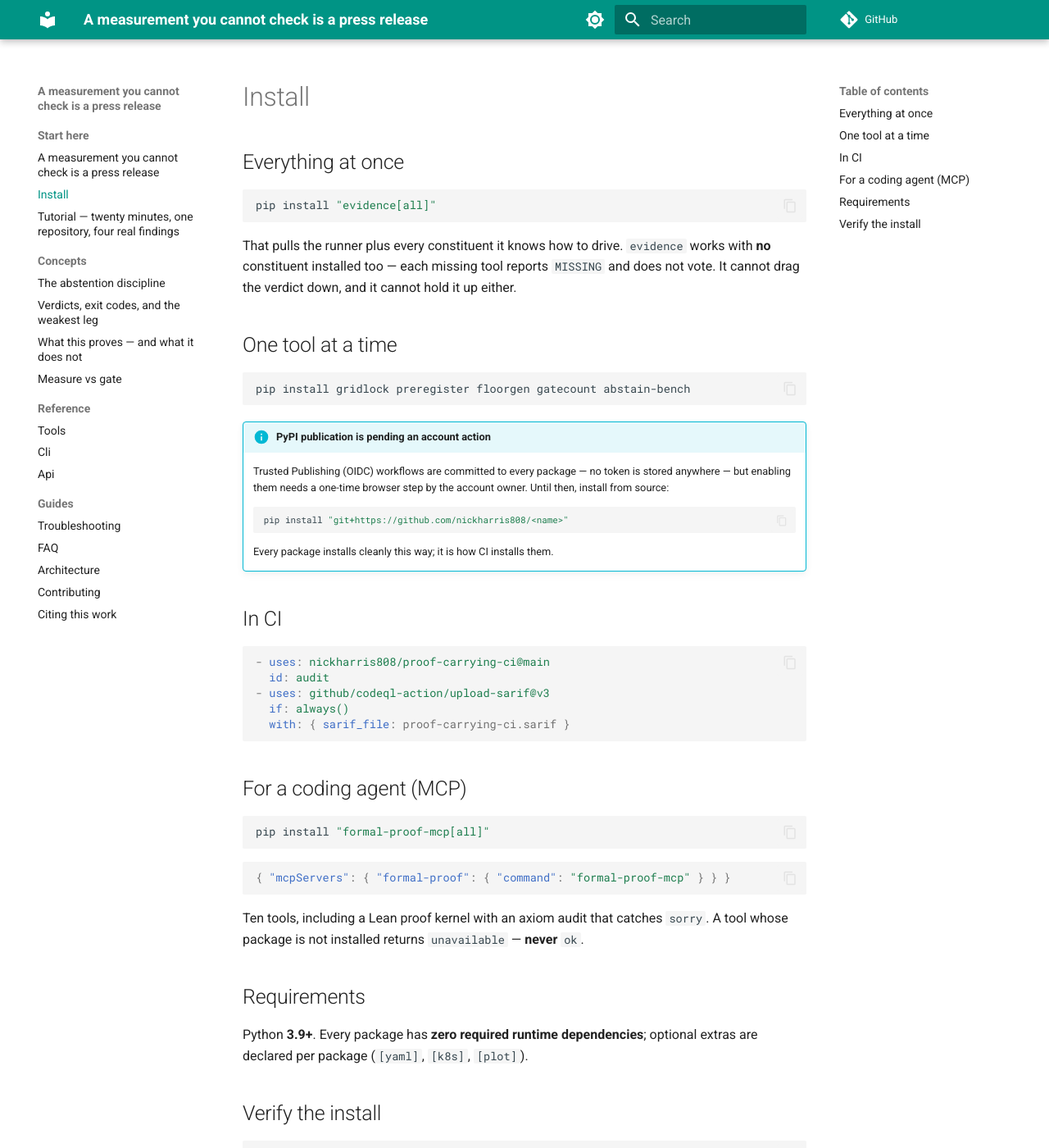
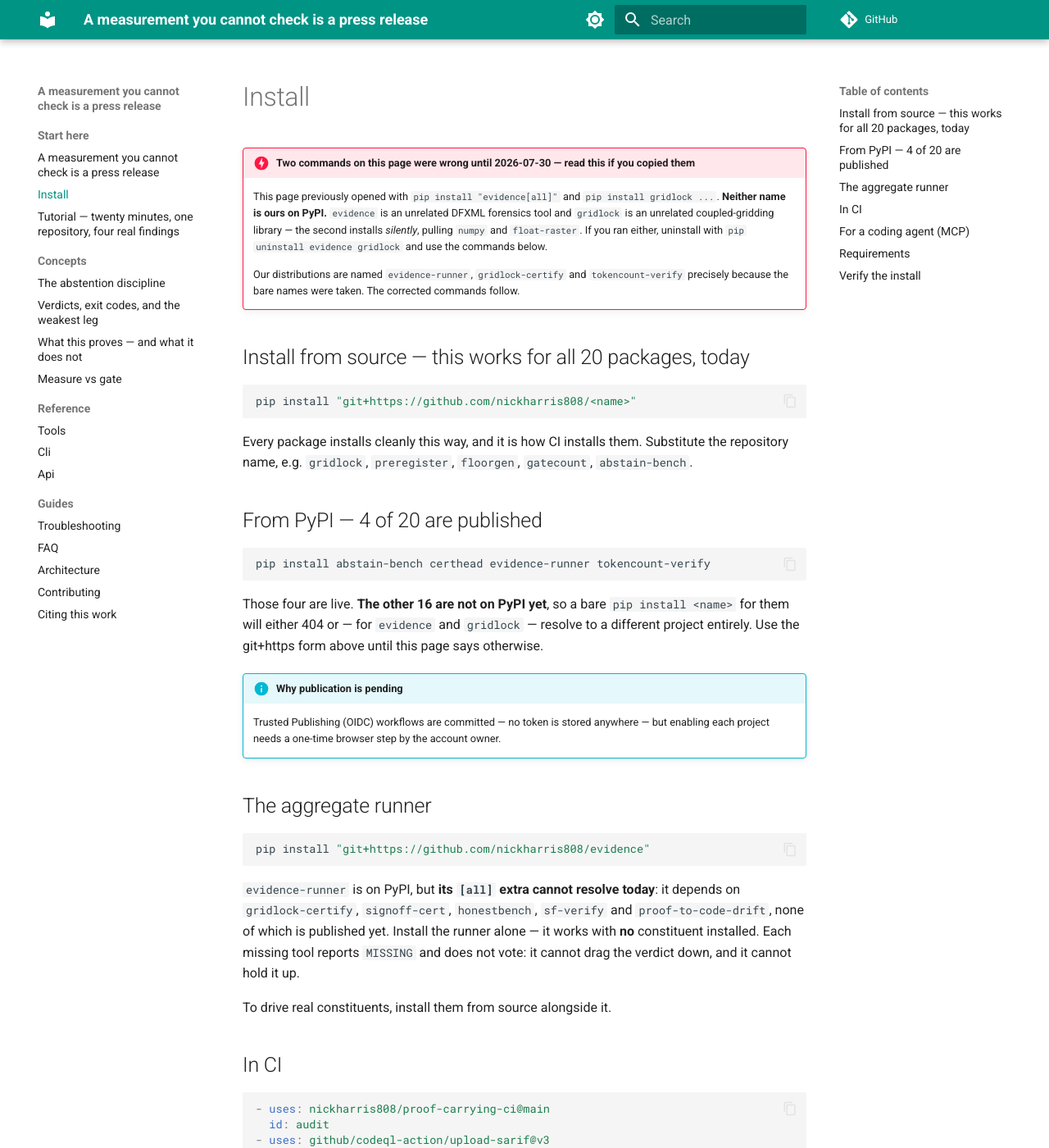
Before and after one commit to nickharris808/evidence-docs, an MkDocs documentation site: the page built from docs/start/install.md, in a window 1280 px wide and 1400 px high. Shown: the whole window at 82% size. Built offline with MkDocs 1.6.1 and Material for MkDocs 9.7.7, drawn with Linux system fonts in a browser that asks for light colours; comment, search, counter and statistics services are not loaded; some of the changed text lies outside the part shown.

Commit message:
docs: stop telling readers to install other people's packages
The install page, homepage, tutorial and tools reference each carried at
least one command naming a PyPI distribution we do not own:

  pip install "evidence[all]"                                    (4 pages)
  pip install gridlock preregister floorgen gatecount abstain-bench

`evidence` on PyPI is 5f0's DFXML differ; `gridlock` is Jan Petykiewicz's
coupled-gridding library, actively maintained. Both install silently.

Our distributions are named `evidence-runner`, `gridlock-certify` and
`tokencount-verify` precisely because the bare names were taken. The
install page now opens with a danger admonition telling anyone who copied
the old commands how to uninstall, and the commands themselves are
corrected to the four distributions that are genuinely ours and live:
abstain-bench, certhead, evidence-runner, tokencount-verify.

Source of truth: oss/docs-site/ in the private monorepo, fixed there by
600ae00 on 2026-07-30. That fix was never mirrored here, so the live site
has served the hazard since. This commit deploys it.

Co-Authored-By: Claude Opus 5 <noreply@anthropic.com>

````diff
--- a/docs/start/install.md
+++ b/docs/start/install.md
@@ -1,31 +1,50 @@
 # Install
 
-## Everything at once
+!!! danger "Two commands on this page were wrong until 2026-07-30 — read this if you copied them"
+    This page previously opened with `pip install "evidence[all]"` and
+    `pip install gridlock ...`. **Neither name is ours on PyPI.** `evidence` is an unrelated DFXML
+    forensics tool and `gridlock` is an unrelated coupled-gridding library — the second installs
+    *silently*, pulling `numpy` and `float-raster`. If you ran either, uninstall with
+    `pip uninstall evidence gridlock` and use the commands below.
+
+    Our distributions are named `evidence-runner`, `gridlock-certify` and `tokencount-verify`
+    precisely because the bare names were taken. The corrected commands follow.
+
+## Install from source — this works for all 20 packages, today
 
 ```bash
-pip install "evidence[all]"
+pip install "git+https://github.com/nickharris808/<name>"
 ```
 
-That pulls the runner plus every constituent it knows how to drive. `evidence` works with **no**
-constituent installed too — each missing tool reports `MISSING` and does not vote. It cannot drag
-the verdict down, and it cannot hold it up either.
+Every package installs cleanly this way, and it is how CI installs them. Substitute the repository
+name, e.g. `gridlock`, `preregister`, `floorgen`, `gatecount`, `abstain-bench`.
 
-## One tool at a time
+## From PyPI — 4 of 20 are published
 
 ```bash
-pip install gridlock preregister floorgen gatecount abstain-bench
+pip install abstain-bench certhead evidence-runner tokencount-verify
 ```
 
-!!! info "PyPI publication is pending an account action"
-    Trusted Publishing (OIDC) workflows are committed to every package — no token is stored
-    anywhere — but enabling them needs a one-time browser step by the account owner. Until then,
-    install from source:
+Those four are live. **The other 16 are not on PyPI yet**, so a bare `pip install <name>` for them
+will either 404 or — for `evidence` and `gridlock` — resolve to a different project entirely. Use the
+git+https form above until this page says otherwise.
 
-    ```bash
-    pip install "git+https://github.com/nickharris808/<name>"
-    ```
+!!! info "Why publication is pending"
+    Trusted Publishing (OIDC) workflows are committed — no token is stored anywhere — but enabling
+    each project needs a one-time browser step by the account owner.
 
-    Every package installs cleanly this way; it is how CI installs them.
+## The aggregate runner
+
+```bash
+pip install "git+https://github.com/nickharris808/evidence"
+```
+
+`evidence-runner` is on PyPI, but **its `[all]` extra cannot resolve today**: it depends on
+`gridlock-certify`, `signoff-cert`, `honestbench`, `sf-verify` and `proof-to-code-drift`, none of which
+is published yet. Install the runner alone — it works with **no** constituent installed. Each missing
+tool reports `MISSING` and does not vote: it cannot drag the verdict down, and it cannot hold it up.
+
+To drive real constituents, install them from source alongside it.
 
 ## In CI
 
@@ -40,8 +59,12 @@ pip install gridlock preregister floorgen gatecount abstain-bench
 ## For a coding agent (MCP)
 
 ```bash
-pip install "formal-proof-mcp[all]"
+pip install "git+https://github.com/nickharris808/formal-proof-mcp"
 ```
+
+`formal-proof-mcp` is **not on PyPI yet**, so `pip install formal-proof-mcp` will 404. The `[all]`
+extra additionally pulls constituents that are also unpublished; install from source and add the
+constituents you want the same way.
 
 ```json
 { "mcpServers": { "formal-proof": { "command": "formal-proof-mcp" } } }
````
Also changed, not shown: docs/index.md (+1 -1 lines), docs/reference/tools.md (+11 -3 lines), docs/start/tutorial.md (+1 -1 lines).
